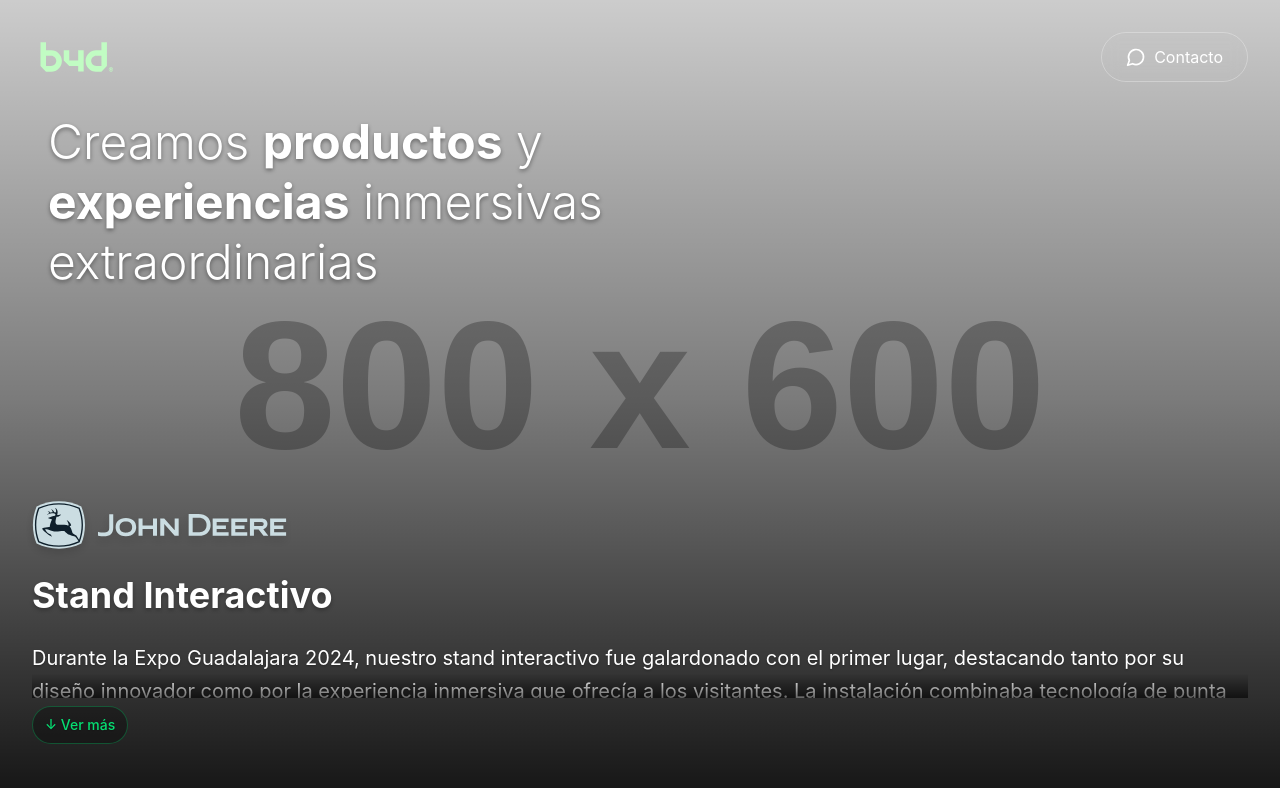
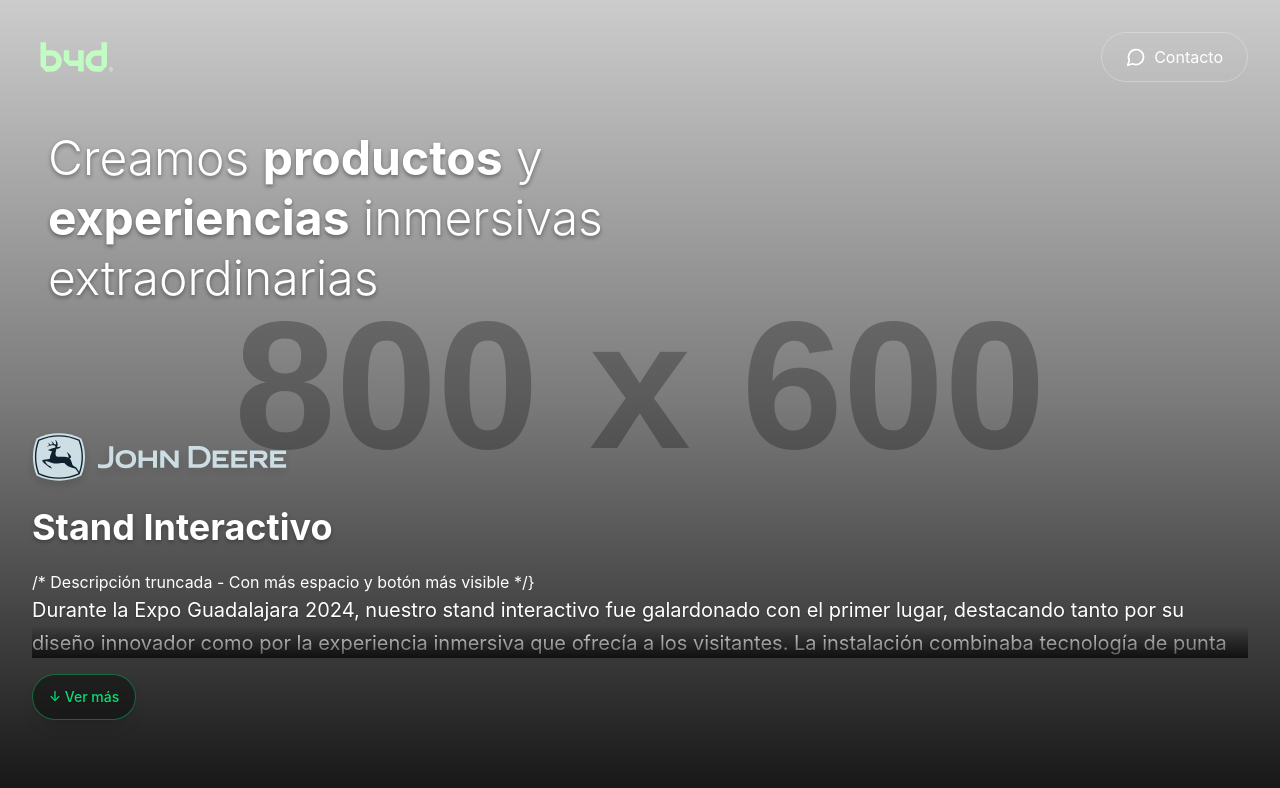
Before and after one commit to L34RS1/B4dmx, a React (Vite) app: page / in a window 1280 px wide. Shown: the top 788 px of the page. Built offline with nearby package versions, Linux system fonts and the light colour scheme; the HTML template or start-up script is replaced by a standard one.

Commit message:
modf
modf

```diff
--- a/src/App.jsx
+++ b/src/App.jsx
@@ -183,7 +183,7 @@ const VideoCard = ({ project, isActive, isExpanded, onExpandToggle, isExiting })
 
       {/* Contenido normal (no expandido) - Mejorado posicionamiento */}
       {showContent && !isExpanded && (
-        <div className="absolute bottom-0 left-0 right-0 p-4 md:p-6 lg:p-8 text-white animate-fade-in pb-20 md:pb-12 lg:pb-8 safe-area-bottom">
+        <div className="absolute bottom-0 left-0 right-0 p-4 md:p-6 lg:p-8 text-white animate-fade-in pb-32 md:pb-16 lg:pb-12 safe-area-bottom">
           {/* Logo de la marca - Implementado con img */}
           <div
             className="mb-4 md:mb-5 lg:mb-6 animate-slide-up"
@@ -201,9 +201,9 @@ const VideoCard = ({ project, isActive, isExpanded, onExpandToggle, isExiting })
             </div>
           </div>
 
-          {/* Título del proyecto - Con más margen inferior */}
+          {/* Título del proyecto - Con menos margen inferior */}
           <h3
-            className="text-xl md:text-2xl lg:text-3xl xl:text-4xl font-bold mb-6 md:mb-5 lg:mb-6 animate-slide-up leading-tight"
+            className="text-xl md:text-2xl lg:text-3xl xl:text-4xl font-bold mb-3 md:mb-4 lg:mb-5 animate-slide-up leading-tight"
             style={{
               textShadow: '0 2px 4px rgba(0,0,0,0.3)',
               animationDelay: '0.3s'
@@ -212,13 +212,13 @@ const VideoCard = ({ project, isActive, isExpanded, onExpandToggle, isExiting })
             {project.title}
           </h3>
 
-          {/* Descripción truncada - Con más espacio y botón más visible */}
+          /* Descripción truncada - Con más espacio y botón más visible */}
           <div
-            className="relative cursor-pointer text-content-area animate-slide-up mb-6"
+            className="relative cursor-pointer text-content-area animate-slide-up mb-8"
             style={{ animationDelay: '0.4s' }}
             onClick={handleExpandClick}
           >
-            <div className="relative overflow-hidden h-16 md:h-14 mb-2">
+            <div className="relative overflow-hidden h-20 md:h-16 mb-4">
               <p
                 className="text-sm md:text-base lg:text-lg xl:text-xl leading-relaxed transition-colors duration-200 hover:text-white/80"
                 style={{ textShadow: '0 1px 2px rgba(0,0,0,0.3)' }}
@@ -240,12 +240,12 @@ const VideoCard = ({ project, isActive, isExpanded, onExpandToggle, isExiting })
                   );
                 })}
               </p>
-              <div className="absolute bottom-0 left-0 right-0 h-6 bg-gradient-to-t from-black/60 to-transparent pointer-events-none" />
+              <div className="absolute bottom-0 left-0 right-0 h-8 bg-gradient-to-t from-black/70 to-transparent pointer-events-none" />
             </div>
 
-            {/* Indicador de expansión - Más visible */}
+            {/* Indicador de expansión - Más visible y con mejor posicionamiento */}
             <button
-              className="text-green-400 text-sm md:text-sm font-medium bg-black/30 px-3 py-2 rounded-full backdrop-blur-sm hover:text-green-300 hover:bg-black/50 transition-all duration-200 hover:scale-105 active:scale-95 animate-fade-in border border-green-400/30"
+              className="text-green-400 text-sm md:text-sm font-medium bg-black/40 px-4 py-3 rounded-full backdrop-blur-sm hover:text-green-300 hover:bg-black/60 transition-all duration-200 hover:scale-105 active:scale-95 animate-fade-in border border-green-400/40 shadow-lg"
               style={{
                 textShadow: '0 1px 2px rgba(0,0,0,0.3)',
                 animationDelay: '0.8s'
@@ -494,18 +494,18 @@ const App = () => {
         /* Mejoras específicas para móviles */
         @media (max-width: 640px) {
           .safe-area-top {
-            padding-top: env(safe-area-inset-top, 20px);
+            padding-top: env(safe-area-inset-top, 24px);
           }
 
           .safe-area-bottom {
-            padding-bottom: env(safe-area-inset-bottom, 30px);
+            padding-bottom: env(safe-area-inset-bottom, 40px);
           }
         }
       `}</style>
 
       {/* Header - Mejorado para móviles */}
       <header
-        className={`absolute top-0 left-0 right-0 p-4 md:p-6 lg:p-8 pt-6 md:pt-6 lg:pt-8 transition-all duration-400 safe-area-top ${
+        className={`absolute top-0 left-0 right-0 p-4 md:p-6 lg:p-8 pt-12 md:pt-8 lg:pt-8 transition-all duration-400 safe-area-top ${
           expandedProject ? 'opacity-0 -translate-y-8 pointer-events-none' : 'opacity-100 translate-y-0'
         }`}
         style={{ zIndex: expandedProject ? 10 : 50 }}
@@ -531,7 +531,7 @@ const App = () => {
 
       {/* Texto principal - Optimizado para móviles */}
       <div
-        className={`absolute top-24 md:top-24 lg:top-28 left-4 right-4 md:left-6 md:right-auto lg:left-8 xl:left-12 max-w-full md:max-w-md lg:max-w-lg xl:max-w-xl 2xl:max-w-2xl transition-all duration-400 safe-area-top ${
+        className={`absolute top-32 md:top-28 lg:top-32 left-4 right-4 md:left-6 md:right-auto lg:left-8 xl:left-12 max-w-full md:max-w-md lg:max-w-lg xl:max-w-xl 2xl:max-w-2xl transition-all duration-400 safe-area-top ${
           expandedProject ? 'opacity-0 -translate-y-8 pointer-events-none' : 'opacity-100 translate-y-0'
         }`}
         style={{ zIndex: expandedProject ? 10 : 40 }}
```
